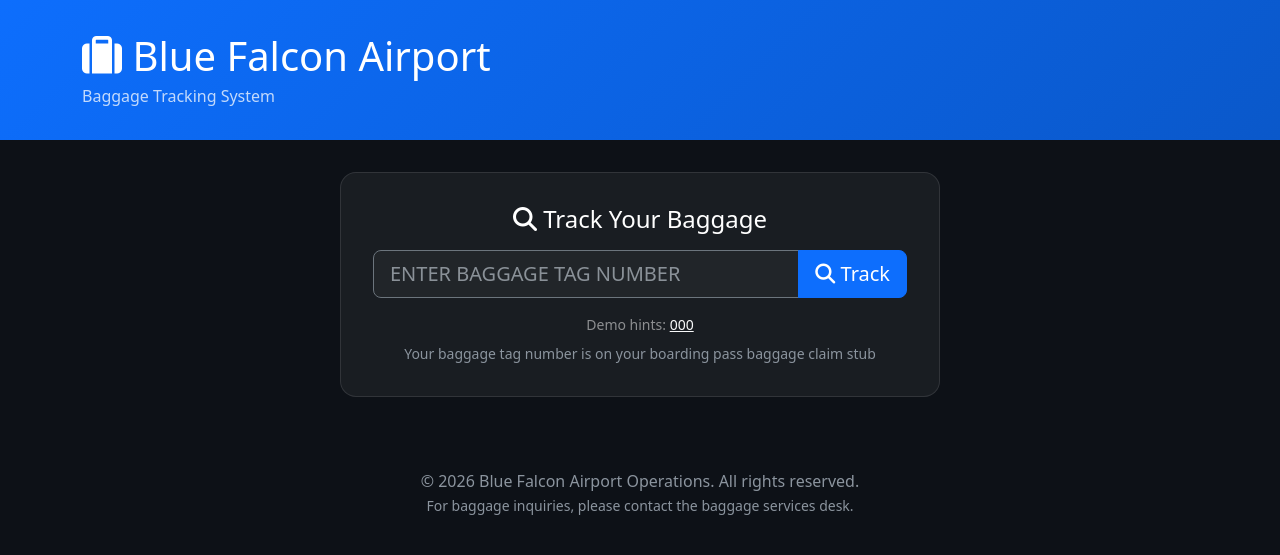
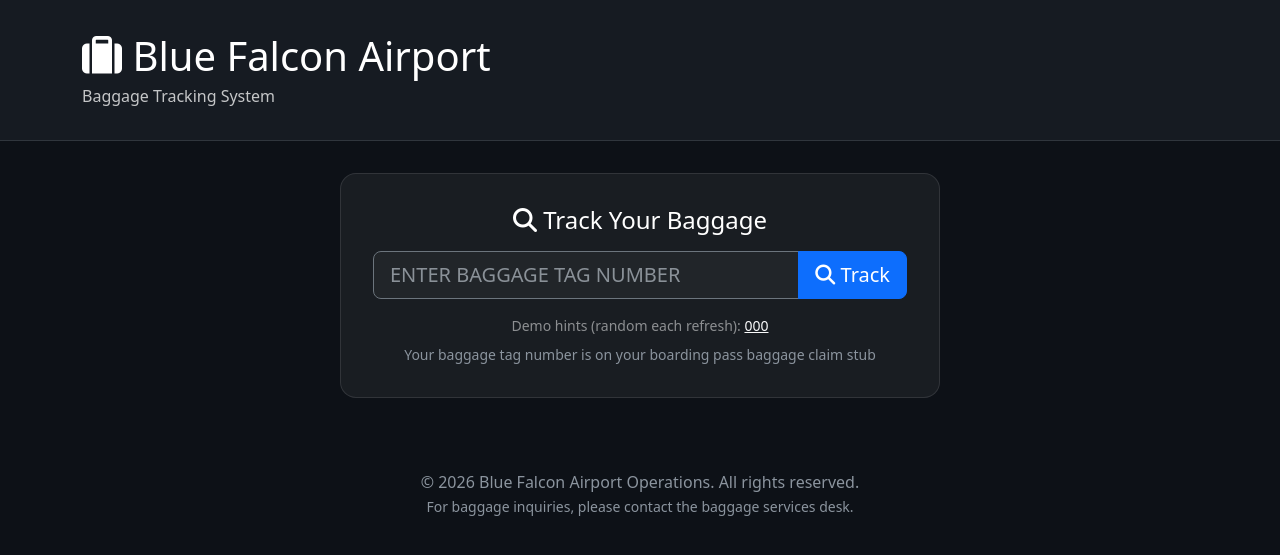
Before and after one commit to AlexBiobelemo/Project-Falcon, a Django app: page /baggage/public/ in a window 1280 px wide. Shown: the part 57-612 px from the top of the page. Run offline with Django 5.2, Linux system fonts and the light colour scheme; tables that the repository leaves empty hold one stand-in row (values such as "Sample post").

Commit message:
Make public demo hints random and align baggage styling

```diff
--- a/core/views.py
+++ b/core/views.py
@@ -2163,20 +2163,19 @@ class FlightStatusPortalView(View):
         # Demo hints (random examples to help first-time users)
         demo_flight_hint = None
         demo_baggage_hint = None
-        if not search_query:
-            import random
-
-            demo_flights_qs = Flight.objects.filter(
-                Q(scheduled_departure__date=today) | Q(scheduled_arrival__date=today)
-            ).values_list('flight_number', flat=True)
-            flight_count = demo_flights_qs.count()
-            if flight_count:
-                demo_flight_hint = demo_flights_qs[random.randrange(flight_count)]
-
-            demo_baggage_qs = Baggage.objects.values_list('tag_number', flat=True)
-            baggage_count = demo_baggage_qs.count()
-            if baggage_count:
-                demo_baggage_hint = demo_baggage_qs[random.randrange(baggage_count)]
+        import random
+
+        demo_flights_qs = Flight.objects.filter(
+            Q(scheduled_departure__date=today) | Q(scheduled_arrival__date=today)
+        ).values_list('flight_number', flat=True)
+        flight_count = demo_flights_qs.count()
+        if flight_count:
+            demo_flight_hint = demo_flights_qs[random.randrange(flight_count)]
+
+        demo_baggage_qs = Baggage.objects.values_list('tag_number', flat=True)
+        baggage_count = demo_baggage_qs.count()
+        if baggage_count:
+            demo_baggage_hint = demo_baggage_qs[random.randrange(baggage_count)]
 
         context = {
             "page_title": "Flight Status",
@@ -2218,21 +2217,20 @@ class BaggageTrackingView(View):
         # Demo hints (random examples to help first-time users)
         demo_baggage_hint = None
         demo_flight_hint = None
-        if not tag_number:
-            import random
-
-            demo_baggage_qs = Baggage.objects.values_list('tag_number', flat=True)
-            baggage_count = demo_baggage_qs.count()
-            if baggage_count:
-                demo_baggage_hint = demo_baggage_qs[random.randrange(baggage_count)]
-
-            today = timezone.now().date()
-            demo_flights_qs = Flight.objects.filter(
-                Q(scheduled_departure__date=today) | Q(scheduled_arrival__date=today)
-            ).values_list('flight_number', flat=True)
-            flight_count = demo_flights_qs.count()
-            if flight_count:
-                demo_flight_hint = demo_flights_qs[random.randrange(flight_count)]
+        import random
+
+        demo_baggage_qs = Baggage.objects.values_list('tag_number', flat=True)
+        baggage_count = demo_baggage_qs.count()
+        if baggage_count:
+            demo_baggage_hint = demo_baggage_qs[random.randrange(baggage_count)]
+
+        today = timezone.now().date()
+        demo_flights_qs = Flight.objects.filter(
+            Q(scheduled_departure__date=today) | Q(scheduled_arrival__date=today)
+        ).values_list('flight_number', flat=True)
+        flight_count = demo_flights_qs.count()
+        if flight_count:
+            demo_flight_hint = demo_flights_qs[random.randrange(flight_count)]
 
         context = {
             "page_title": "Baggage Tracking",
--- a/templates/core/public/baggage_tracking.html
+++ b/templates/core/public/baggage_tracking.html
@@ -15,7 +15,8 @@
         }
         body { background: #0d1117; min-height: 100vh; }
         .portal-header {
-            background: linear-gradient(135deg, var(--bs-primary), var(--bs-primary-dark));
+            background: #161b22;
+            border-bottom: 1px solid #30363d;
             color: white;
             padding: 2rem 0;
             margin-bottom: 2rem;
@@ -171,7 +172,7 @@
             </form>
             {% if demo_baggage_hint or demo_flight_hint %}
             <div class="small text-white-50 text-center mb-2">
-                Demo hints:
+                Demo hints (random each refresh):
                 {% if demo_baggage_hint %}
                     <a class="link-light" href="?tag={{ demo_baggage_hint|urlencode }}">{{ demo_baggage_hint }}</a>
                 {% endif %}
--- a/templates/core/public/flight_status.html
+++ b/templates/core/public/flight_status.html
@@ -153,7 +153,7 @@
             </form>
             {% if demo_flight_hint or demo_baggage_hint %}
             <div class="mt-3 small text-white-50">
-                Demo hints:
+                Demo hints (random each refresh):
                 {% if demo_flight_hint %}
                     <a class="link-light" href="?q={{ demo_flight_hint|urlencode }}">{{ demo_flight_hint }}</a>
                 {% endif %}
```
